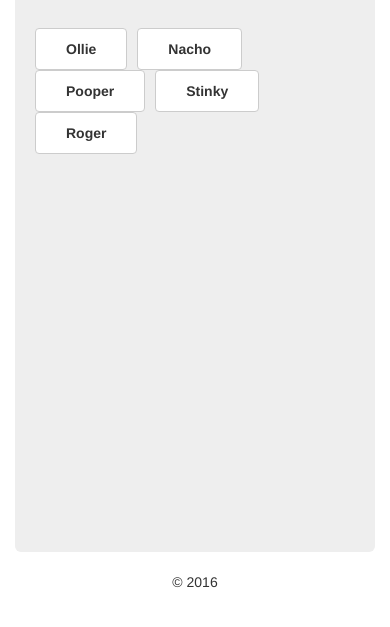
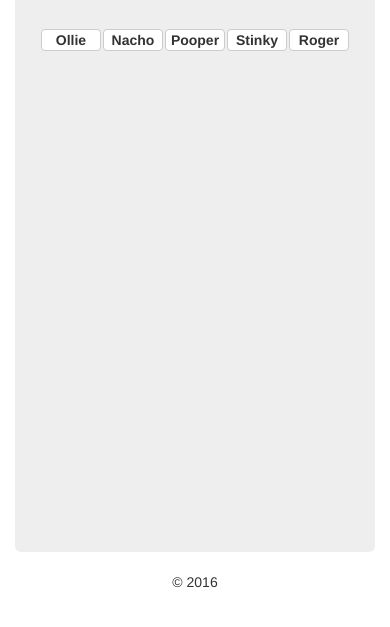
Before and after one commit to escobard/udacity-js-design-patterns, a plain HTML site: page cat-clicker/index.html in a window 390 px wide. Shown: the part 181-808 px from the top of the page. Drawn offline with Linux system fonts and the light colour scheme; files whose address does not match are found by name.

Commit message:
Added responsive styling

```diff
--- a/cat-clicker/css/style.css
+++ b/cat-clicker/css/style.css
@@ -78,3 +78,17 @@ ul.cat-menu li button {
 
 
 /* Cat menu styles end */
+
+/* Cat responsive styles */
+@media only screen and (max-width: 800px) and (min-width: 0px){
+
+ul.cat-menu li button {
+    width: 60px;
+    padding: 0;
+}
+
+ul.cat-menu li {
+    padding: 1px;
+}}
+
+/* Cat responsive styles end */
--- a/cat-clicker/js/cat-clicker.js
+++ b/cat-clicker/js/cat-clicker.js
@@ -1,17 +1,15 @@
 // Cat clicker premium v2
 
-// Cat Container initiation
+// Cat Container
 function catContainer() {
 
-// variables
-
+// Variables
 var catTitleElement = document.createElement("H1");
 var catContainerImg = document.createElement("img")
 var list = document.getElementById("cat-container");
 var catSecondaryTitleElement = document.createElement("H3");
 
 // Attributes
-
 catContainerImg.setAttribute("id", "catImage");
 catTitleElement.setAttribute("id", "catTitle");
 catTitleElement.setAttribute("class", "cat-title");
@@ -24,7 +22,7 @@ list.insertBefore(catTitleElement, list.childNodes[0]);
 }
 window.addEventListener("load", catContainer, false);
 
-// Variable for the cat Menu structure.
+// Cat Menu
 function catMenu() {
 var catTitleContainer = document.createElement("div");
 var catTitleElement = document.createElement("H2");
@@ -33,7 +31,7 @@ var catContainerIntroText = document.createTextNode("Click the image below to in
 var catMenuContainer = document.createElement("ul")
 var list = document.getElementById("cat-container")
 
-// creates the array for the cat Menu Items
+// Creates the array for the cat Menu Items
 var catMenuItemLength = document.createDocumentFragment();
 
 var catMenuItems = [
@@ -44,24 +42,21 @@ var catMenuItems = [
   catMenuItem("Roger")
 ]
 
-// creates the loop for each value within the cat menu items array.
+// Creates the loop for each value within the cat menu items array.
 for(var i = 0; i < catMenuItems.length; i++) {
   catMenuItemLength.appendChild(catMenuItems[i]);
 }
 
-// appends the name of each cat to the button
+// Appends the name of each cat to the button
 function catMenuItem(text) {
   var catMenuItemContainer = document.createElement("li");
   var catMenuItemButton = document.createElement("button");
+  var catMenuTitle = catMenuItemButton.appendChild(document.createTextNode(text));
   catMenuItemButton.setAttribute("id", text + "-button")
   catMenuItemButton.setAttribute("class", "btn" + " btn-default")
-// append button children
   catMenuItemContainer.appendChild(catMenuItemButton);
-  var catMenuTitle = catMenuItemButton.appendChild(document.createTextNode(text));
   return catMenuItemContainer;
 }
-
-// Appends all catMenuItems at once
 
 // Attributes
 catTitleContainer.setAttribute("class", "cat-title-container");
@@ -79,8 +74,6 @@ list.insertBefore(catTitleContainer, list.childNodes[0]);
 }
 window.addEventListener("load", catMenu, false);
 
-// Cat Objects and cat menu functions - cat clicker premium v2 end
-
 // used this to learn how to build objects https://discussions.udacity.com/t/honest-opinion-on-cat-clicker-5-cats/24532
 // thanks to this forum post, I have learned the importance of using objects for elements with similar attributes to build scalable apps.
 // full credit for the original code goes to User : PGS82
@@ -91,23 +84,26 @@ function catLoad(){
 	// gets the 'catCount' div element, converts it into a variable.
 	var catClick = document.getElementById("catCount");
 
-	// creates the variable for cat button
+	// creates the variable for cat button & creates a function for the selector variable
 	var CatButtonObject = function(selector){
-	// creates a function for the selector variable
+
 	// defines the element ID of selector.
 	this.element = document.getElementById(selector);
+
 	// defines the click count,
 		this.catClickCount = 0;
 	};
 
 	// adds an event function for when a CatButtonObject object is clicked. Don't quite understand this, but will need to research more on prototype and events.
 	CatButtonObject.prototype.addEvent = function(event, fn){
+
 	//adds the event listener to the element which id's has been identified.
 		this.element.addEventListener(event, fn);
 	};
 
 	// adds the object for a cat
 	var Cat = {
+
 		// adds the image value
 		image: document.getElementById("catImage"),
 
@@ -136,6 +132,7 @@ function catLoad(){
 
 	//adds event for each cat button
 	catButtonOne.addEvent("click",
+
 	// sets the function to set object values
 	function(){
 		addCatInfo(this, "img/cat-picture.jpg", "Ollie");
@@ -161,15 +158,18 @@ function catLoad(){
 
 	// creates the variable that adds values to each CatButtonObject object
 	function addCatInfo(selfElement, catSrc, catTitle){
+
 		// sets the value of the the setSrc variable, converting it into the catSrc variable
 		Cat.setSrc(catSrc);
+
 		// sets the value of setTitleText variable, converting it into the catTitle variable
 		Cat.setTitleText(catTitle);
+
 		// increments the value of the catClickCount variable
 		selfElement.catClickCount++;
+
 		// sets the inner html value of the catClickCount variable to the number of clicks currently saved by the object.
 		catClick.innerHTML = selfElement.catClickCount;
 	}
-
 }
 window.addEventListener("load", catLoad, false);
```
